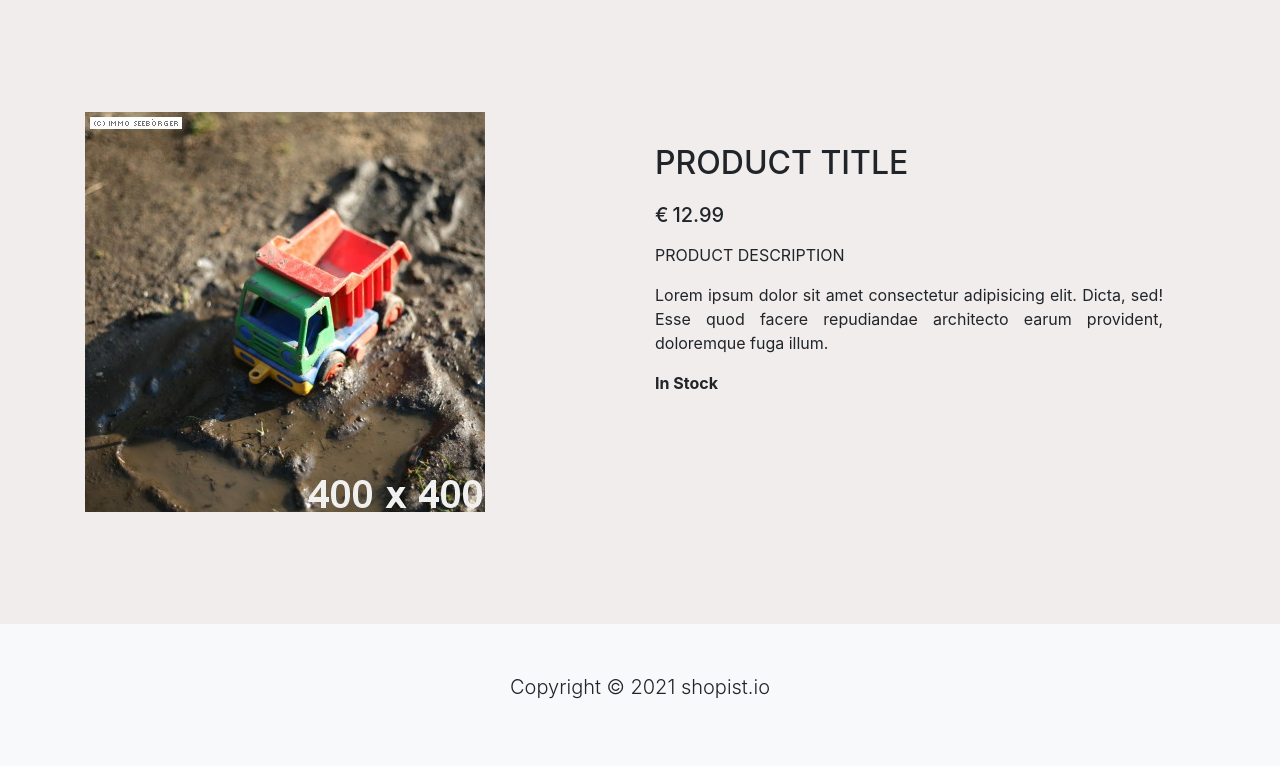
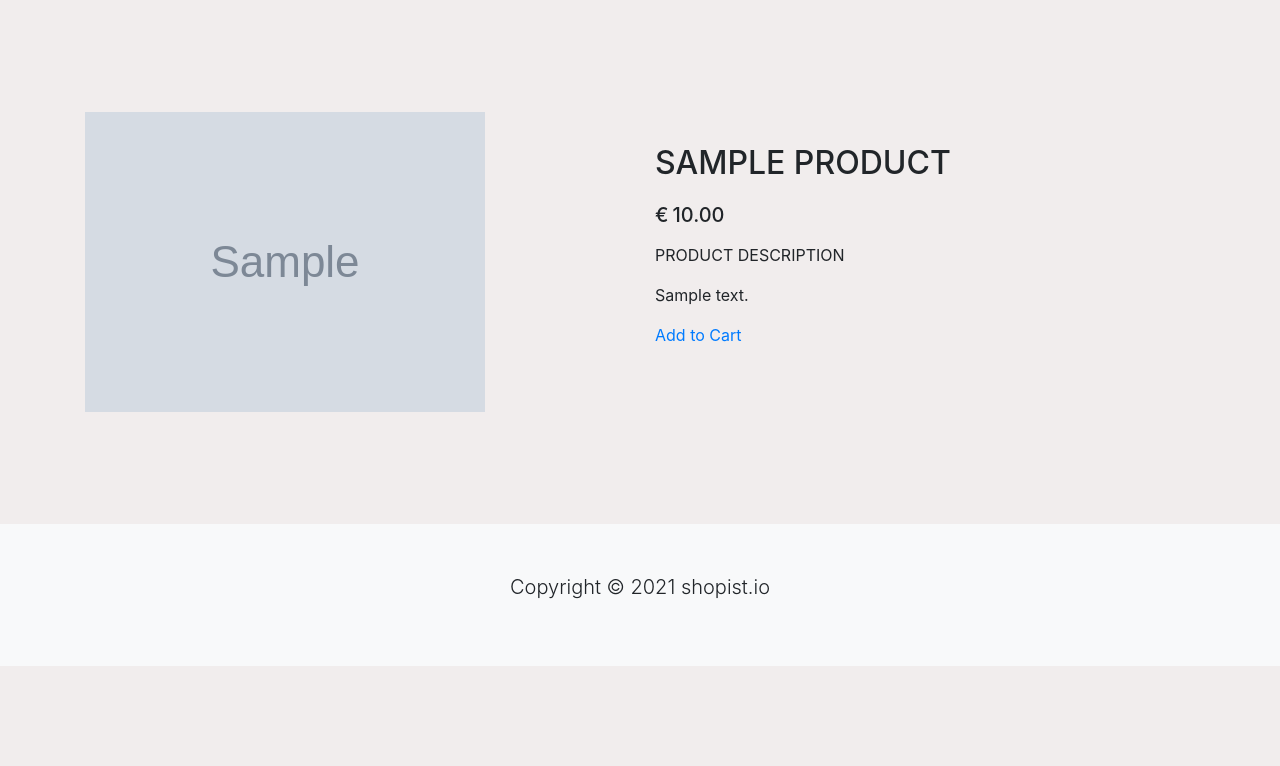
Before and after one commit to leithdm/shopist, a Django app: template store/templates/store/product_details.html in a window 1280 px wide. Shown: the part 69-835 px from the top of the page. After the commit the page ends 735 px from the top, so only its background shows below. Run offline with Django 3.2, Linux system fonts and the light colour scheme; the template is opened without the code that fills it: values that come from a table or form of the project are taken from there, others are empty; tables that the repository leaves empty hold one stand-in row (values such as "Sample post"); grey boxes marked "Sample" are stand-in pictures; some libraries are stand-ins or nearby versions.

Commit message:
feat: Add ability to go from product to product_details

```diff
--- a/store/models.py
+++ b/store/models.py
@@ -8,6 +8,7 @@ class Category(models.Model):
     description = models.TextField(blank=True)
     image = models.ImageField(upload_to='category', blank=True)
 
+
     class Meta:
         ordering = ('name',)
         verbose_name = 'category'
@@ -15,7 +16,6 @@ class Category(models.Model):
 
 
     def get_url(self):
-        print(reverse('categorized_products', args=[self.slug]))
         return reverse('categorized_products', args=[self.slug])
 
 
@@ -41,5 +41,10 @@ class Product(models.Model):
         verbose_name = 'product'
         verbose_name_plural = 'products'
 
+
+    def get_url(self):
+        return reverse('product_detail', args=[self.category.slug, self.slug])
+
+
     def __str__(self):
         return self.name
--- a/store/templates/store/index.html
+++ b/store/templates/store/index.html
@@ -27,7 +27,9 @@ Home
                 <div class="col-9 mx-auto col-md-6 col-lg-3">
                     <div class="card mb-5 border-transparent">
                         <div class="p-2">
-                            <img src="{{ product.image.url }}" class="card-img-top" alt="{{ product.name }}">
+                            <a href="{{product.get_url}}">
+                                <img src="{{ product.image.url }}" class="card-img-top" alt="{{ product.name }}">
+                            </a>
                         </div>
                         <div class="card-footer d-flex justify-content-between border-transparent background-transparent">
                             <p class="font-italic mb-2">
--- a/store/templates/store/product_details.html
+++ b/store/templates/store/product_details.html
@@ -9,20 +9,21 @@ Product
 <div class="container py-5">
     <div class="row mt-5">
         <div class="col-10 mx-auto col-md-6 my-3">
-            <img src="{% static 'images/prod-1.jpg' %}" alt="">
+            <img src="{{ product.image.url }}" alt="">
         </div>
         <div class="col-10 mx-auto col-md-6 my-3">
             <div>
-                <h1 class="product_title">Product Title</h1>
+                <h1 class="product_title">{{ product.name }}</h1>
                 <h5 class="mb-3">
-                    <span class="mr-1">€</span>12.99
+                    <span class="mr-1">€</span>{{ product.price }}
                 </h5>
                 <p class="product_description">Product Description</p>
-                <p class="text-justify product_text">Lorem ipsum dolor sit amet consectetur adipisicing
-                    elit. Dicta, sed! Esse quod facere repudiandae architecto earum provident,
-                    doloremque fuga illum.
-                </p>
-                <p class="text-justify product_text"><b>In Stock</b></p>
+                <p class="text-justify product_text">{{ product.description }}</p>
+                {% if product.stock <= 0 %}
+                <p class="text-justify product_text"><b>Out of Stock</b></p>
+                {% else %}
+                <a href="">Add to Cart</a>
+                {% endif %}
             </div>
         </div>
     </div>
--- a/store/urls.py
+++ b/store/urls.py
@@ -5,5 +5,5 @@ from .import views
 urlpatterns = [
     path('', views.home, name="home"),
     path('<slug:category_slug>', views.home, name="categorized_products"),
-    path('product/', views.productDetails, name="product"),
+    path('<slug:category_slug>/<slug:product_slug>', views.productDetails, name="product_detail"),
 ]
```
Also changed, not shown: store/views.py (+6 -2 lines).
